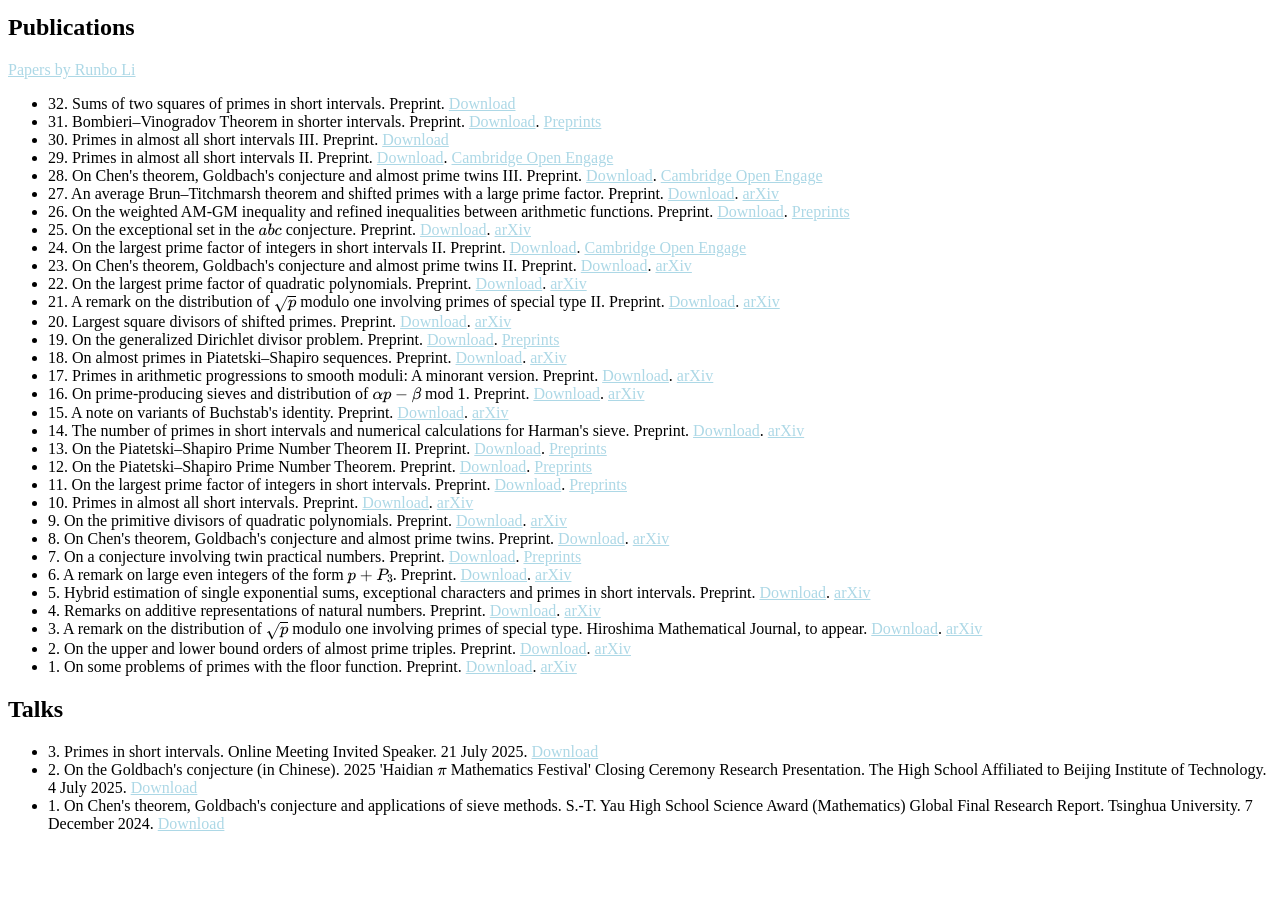
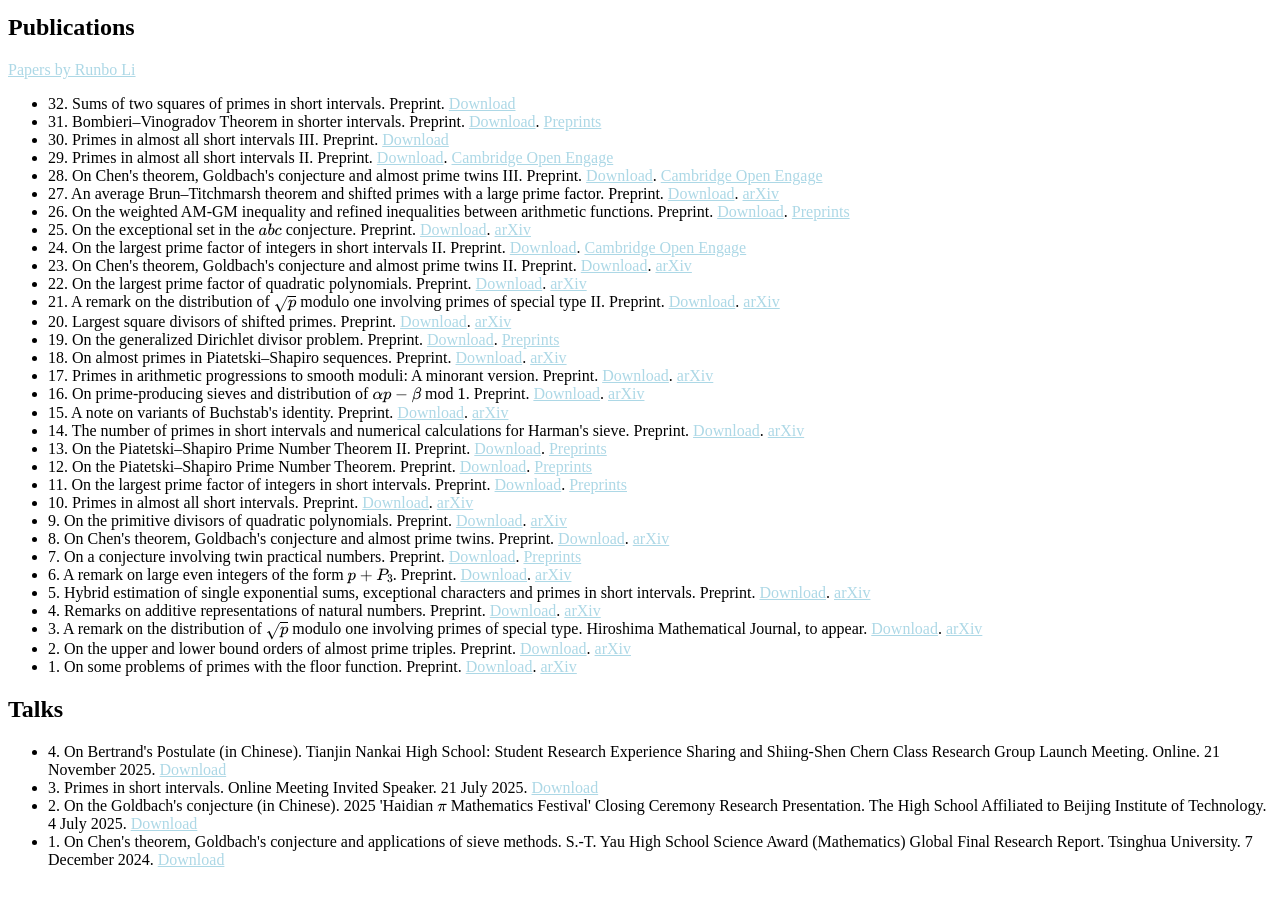
Before and after one commit to CareyRunboLi/CareyRunboLi.github.io, a Jekyll site: the page built from index.md, in a window 1280 px wide and 900 px high, scrolled down 1770 px. Built offline with Jekyll 4.4.1, drawn with Linux system fonts in a browser that asks for light colours; some web fonts are replaced; formulas are drawn with MathJax 3; a style sheet for code colours, icons or effects is not loaded; our own code applies the rules of GitHub Pages for plain Markdown files; before the commit the page ends 2634 px from its top, so only the background shows below that.

Commit message:
Update talks.md

```diff
--- a/_includes/talks.md
+++ b/_includes/talks.md
@@ -1,5 +1,6 @@
 ## Talks
 <ul style="margin:0 0 5px;">
+  <li>4. On Bertrand's Postulate (in Chinese). Tianjin Nankai High School: Student Research Experience Sharing and Shiing-Shen Chern Class Research Group Launch Meeting. Online. 21 November 2025. <a href="http://runbolicarey.com/assets/downloads/Bertrand_Nankai.pdf"><span>Download</span></a></li>
   <li>3. Primes in short intervals. Online Meeting Invited Speaker. 21 July 2025. <a href="http://runbolicarey.com/assets/downloads/Primes_in_short_intervals_Beamer.pdf"><span>Download</span></a></li>
   <li>2. On the Goldbach's conjecture (in Chinese). 2025 'Haidian $\pi$ Mathematics Festival' Closing Ceremony Research Presentation. The High School Affiliated to Beijing Institute of Technology. 4 July 2025. <a href="http://runbolicarey.com/assets/downloads/Goldbach_PI.pdf"><span>Download</span></a></li>
   <li>1. On Chen's theorem, Goldbach's conjecture and applications of sieve methods. S.-T. Yau High School Science Award (Mathematics) Global Final Research Report. Tsinghua University. 7 December 2024. <a href="http://runbolicarey.com/assets/downloads/On_Chen_s_theorem__Goldbach_s_conjecture_and_applications_of_sieve_methods_Beamer.pdf"><span>Download</span></a></li>
```
